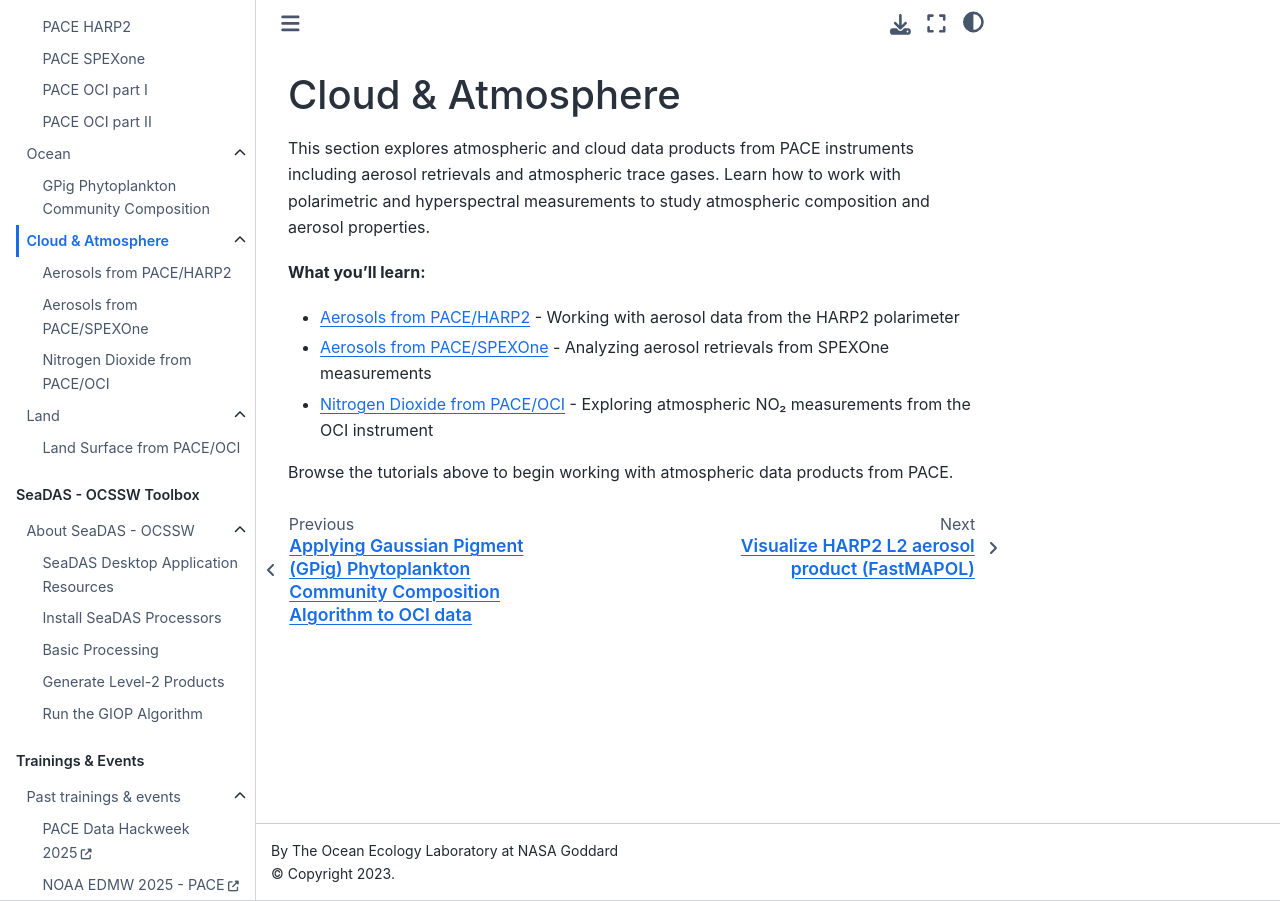
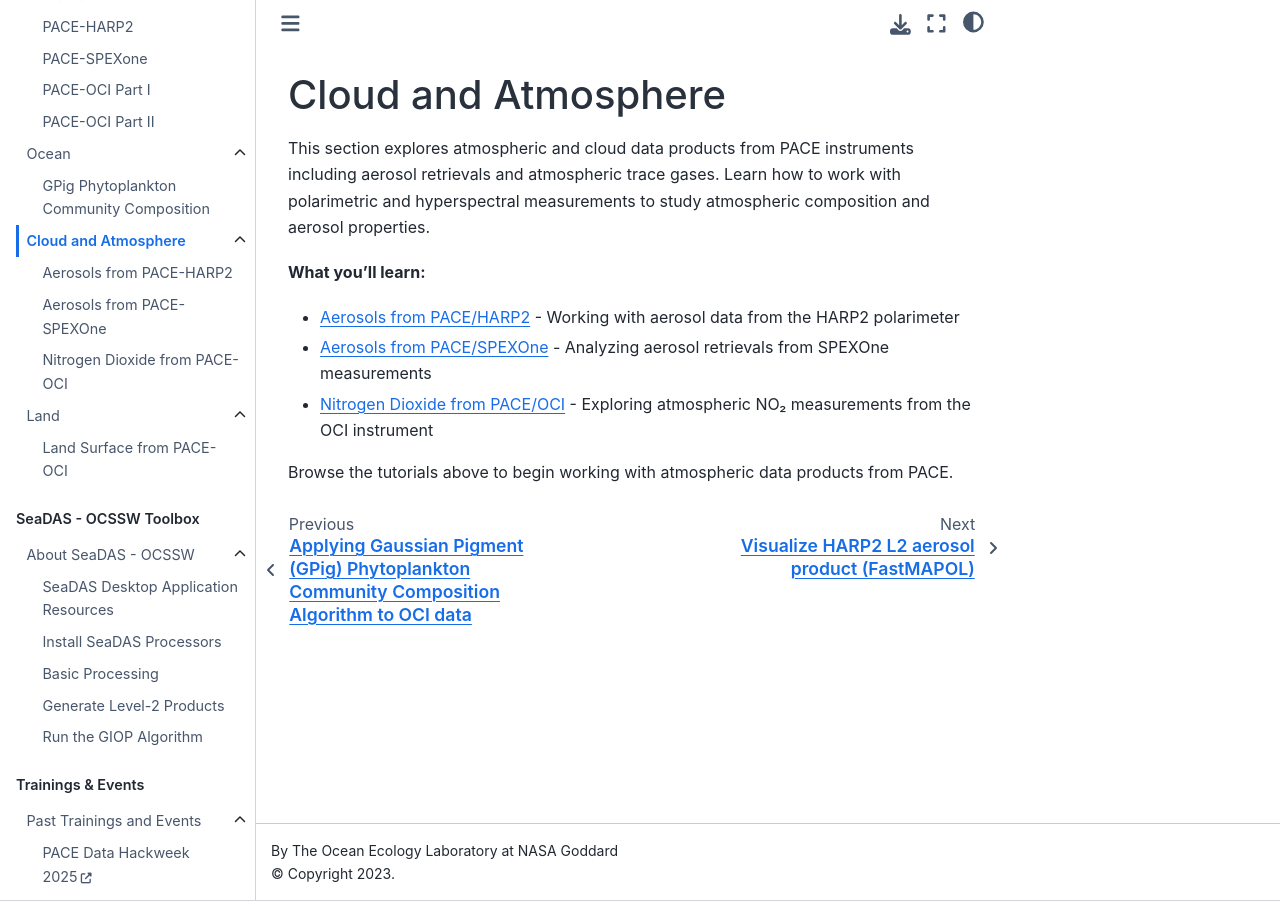
Before and after one commit to nasa/oceandata-notebooks, a Jupyter Book: the page built from docs/sections/cloud-atmosphere.md, in a window 1280 px wide. Built offline with Jupyter Book 1.0.4 settings and Sphinx 7.4.7 and the Sphinx Book theme 1.1.4, drawn with Linux system fonts in a browser that asks for light colours; some of the changed lines change nothing that is shown.

Commit message:
rm redundant titles

```diff
--- a/docs/_toc.yml
+++ b/docs/_toc.yml
@@ -13,7 +13,6 @@
     chapters:
 
       - file: sections/data-access-basics
-        title: Data Access and Processing Basics
         sections:
           - file: notebooks/oci/oci_data_access
             title: Access Data Products
@@ -26,49 +25,44 @@
           - file: notebooks/oci/oci_grid_match
             title: Export for GIS
           - file: notebooks/hackweek/satellite_insitu_matchups.md
-            title: In situ matchups
+            title: In situ Matchups
           - file: notebooks/oci/ml_cloud_mask
             title: Machine Learning Tutorial
 
       - file: sections/visualizations
-        title: Visualizations
         sections:
           - file: notebooks/harp2/harp2_basic_visualizations
-            title: PACE HARP2
+            title: PACE-HARP2
           - file: notebooks/spexone/spexone_basic_visualizations
-            title: PACE SPEXone
+            title: PACE-SPEXone
           - file: notebooks/oci/satdata_visualization.md
-            title: PACE OCI part I
+            title: PACE-OCI Part I
           - file: notebooks/oci/oci_data_visualization_part2.md
-            title: PACE OCI part II
+            title: PACE-OCI Part II
 
       - file: sections/ocean
-        title: Ocean
         sections:
           - file: notebooks/hackweek/oci_gpig.md
             title: GPig Phytoplankton Community Composition
 
       - file: sections/cloud-atmosphere
-        title: Cloud & Atmosphere
         sections:
           - file: notebooks/harp2/harp2_l2_aerosol_product
-            title: Aerosols from PACE/HARP2
+            title: Aerosols from PACE-HARP2
           - file: notebooks/spexone/spexone_l2_aerosol_product
-            title: Aerosols from PACE/SPEXOne
+            title: Aerosols from PACE-SPEXOne
           - file: notebooks/oci/oci_no2
-            title: Nitrogen Dioxide from PACE/OCI
+            title: Nitrogen Dioxide from PACE-OCI
 
       - file: sections/land
-        title: Land
         sections:
           - file: notebooks/oci/oci_terrestrial_data
-            title: Land Surface from PACE/OCI
+            title: Land Surface from PACE-OCI
 
   - caption: SeaDAS - OCSSW Toolbox
     chapters:
 
       - file: sections/seadas-toolbox
-        title: About SeaDAS - OCSSW
         sections:
           - file: sections/seadas-desktop
             title: SeaDAS Desktop Application Resources
@@ -85,7 +79,6 @@
     chapters:
 
       - file: sections/past-trainings
-        title: Past trainings & events
         sections:
           - url: https://pacehackweek.github.io/pace-2025/presentations/notebooks.html
             title: PACE Data Hackweek 2025
@@ -100,6 +93,5 @@
 
   - caption: Reference
     chapters:
-      # TODO: some notebooks have references that should be standardized
       # - file: reference/bibliography
       - file: reference/glossary
--- a/docs/sections/cloud-atmosphere.md
+++ b/docs/sections/cloud-atmosphere.md
@@ -1,4 +1,4 @@
-# Cloud & Atmosphere
+# Cloud and Atmosphere
 
 This section explores atmospheric and cloud data products from PACE instruments including aerosol retrievals and atmospheric trace gases. Learn how to work with polarimetric and hyperspectral measurements to study atmospheric composition and aerosol properties.
 
```
